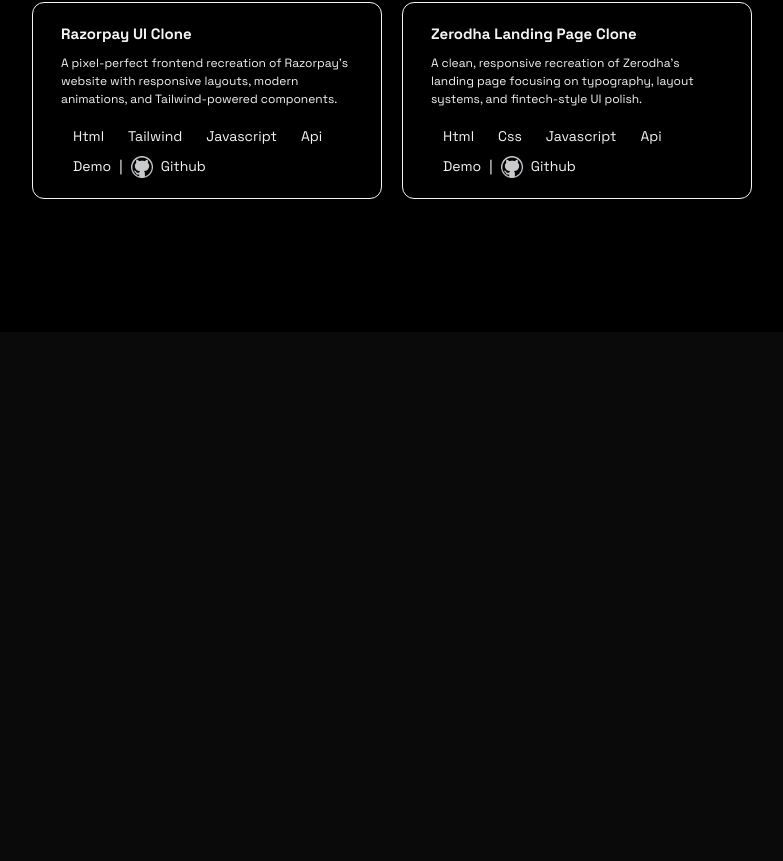
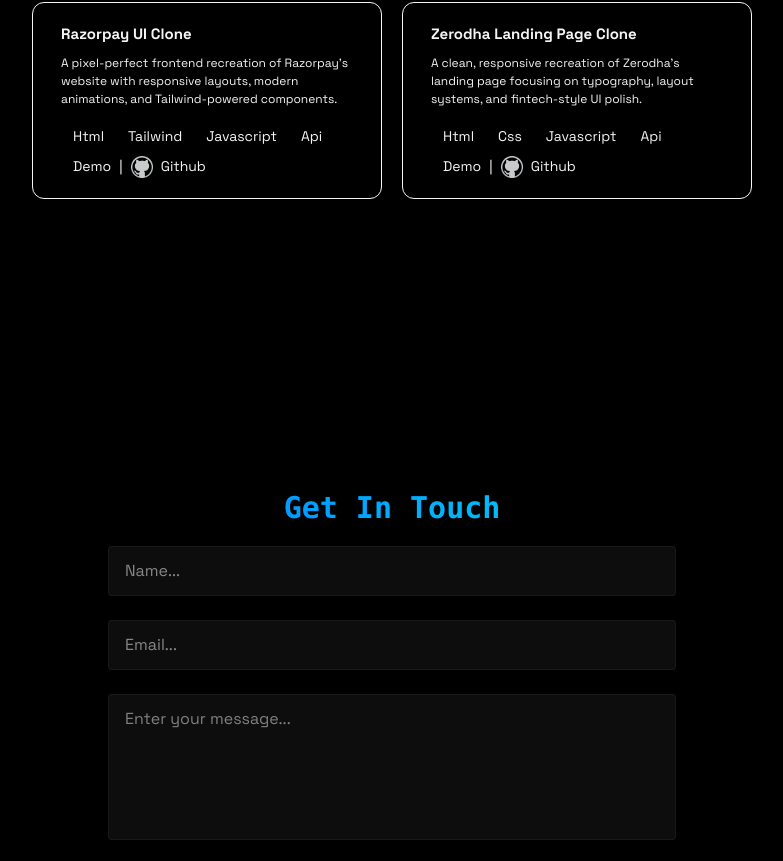
Before and after one commit to piratesofsi/musab-portfolio, a React (Vite) app: page / in a window 1280 px wide. Shown: the part 1936-2797 px from the top of the page, without its empty margins (248-1031 px from the left). Before the commit the page ends 2268 px from the top, so only its background shows below. Built offline with nearby package versions, Linux system fonts and the light colour scheme.

Commit message:
Add EmailJS contact form with env config and UX improvements

```diff
--- a/package.json
+++ b/package.json
@@ -10,6 +10,7 @@
     "preview": "vite preview"
   },
   "dependencies": {
+    "@emailjs/browser": "^4.4.1",
     "@tailwindcss/vite": "^4.1.18",
     "react": "^19.2.0",
     "react-dom": "^19.2.0",
--- a/src/App.jsx
+++ b/src/App.jsx
@@ -6,6 +6,7 @@
 import ThemeToggle from "./components/ThemeToggle";
 import About from "./components/sections/About";
 import Projects from "./components/sections/Projects";
+import Contact from "./components/sections/Contact";
 
 
 
@@ -33,6 +34,7 @@
           <Home/>
           <About/>
           <Projects/>
+          <Contact/>
 
         </div>
     </>
--- a/src/components/RevealOnScreen.jsx
+++ b/src/components/RevealOnScreen.jsx
@@ -53,13 +53,15 @@
             ([entry]) => {
 
                 if (!ref.current) return;
-
+                // if the div is in the viewport then reveal it
                 if (entry.isIntersecting) {
+                    // here the visible class is added
                     ref.current.classList.add("visible");
-
+                    // if the it's on mobile means after first time remove the animation
                     if (isMobile) {
                         observer.unobserve(ref.current);
                     }
+                    // and if not on mobile js remove it and then again add it for other one
                 } else if (!isMobile) {
 
                     ref.current.classList.remove("visible");
--- a/src/components/sections/Contact.jsx
+++ b/src/components/sections/Contact.jsx
@@ -0,0 +1,130 @@
+import React, { useState } from 'react'
+import RevealOnScreen from '../RevealOnScreen'
+import emailjs from "@emailjs/browser";
+
+
+const Contact = () => {
+
+    // define a usestate so i can disable the submit
+    // while sending
+    const [isSending,setisSending] = useState(false);
+
+
+    // function for handling the submit of form means sending email
+    const sendEmail = (e) => {
+
+        // disable the button
+        setisSending(true);
+
+
+
+
+        // prevents the default behaviour of the forms
+        e.preventDefault();
+
+        emailjs.sendForm(
+            import.meta.env.VITE_EMAIL_SERVICE,
+            import.meta.env.VITE_EMAIL_TEMPLATE,
+            e.target,
+            import.meta.env.VITE_EMAIL_PUBLIC
+        ).then(()=>{
+            alert("form submitted successfully!");
+
+            // clear all inputes
+
+        // clear all inputs
+        e.target.reset();
+
+        })
+        .catch((err)=>{
+            console.log(err);
+            alert("OOps , something went wrong!!");
+        })
+        .finally(()=>{
+            // enable the button
+            setisSending(false);
+        })
+
+    }
+
+
+    return (
+
+
+            <section id='Contact'
+                className='min-h-[calc(100svh-4rem)] pt-2 flex justify-center items-center '>
+
+                {/* main content form
+         */}
+         <RevealOnScreen>
+                <div className='px-4 md:w-150 mx-auto  py-20 '>
+                    <h1 className='md:text-3xl  text-2xl font-bold light:from-purple-600 light:to-pink-500 font-mono text-center mb-5 bg-gradient-to-r bg-clip-text from-blue-500
+            to-cyan-400 text-transparent md:pb- '>Get In Touch</h1>
+
+            {/* form  */}
+                    <form onSubmit={sendEmail} className='space-y-6'>
+                        {/* for name input  */}
+                        <div className='relative'>
+                            <input type="text"
+                                id='name'
+                                name='name'
+                                required
+                                placeholder='Name...'
+                                className='w-full bg-white/5 border
+                     light:placeholder-blue-800 border-white/5 light:bg-blue-600/5 light:border-gray-500 rounded px-4 py-3 text-white transition focus:outline-none focus:border-blue-500 focus:bg-blue-500/5  light:focus:border-blue-800 '
+                            />
+                        </div>
+
+                        {/* for email input  */}
+                        <div className='relative'>
+                            <input type="email"
+                                id='email'
+                                name='email'
+                                required
+                                placeholder='Email...'
+                                className='w-full
+                     light:placeholder-blue-800  bg-white/5 border border-white/5 light:bg-blue-600/5 light:border-gray-500 rounded px-4 py-3 text-white transition focus:outline-none focus:border-blue-500 focus:bg-blue-500/5  light:focus:border-blue-800 '
+                            />
+                        </div>
+
+                        {/* for message field  input  */}
+                        <div className='relative'>
+                            <textarea
+                                id='message'
+                                name='message'
+                                required
+                                placeholder='Enter your message...'
+                                rows={5}
+                                className='w-full resize-none bg-white/5 border
+
+                    light:placeholder-blue-800 border-white/5 light:bg-blue-600/5 light:border-gray-500 rounded px-4 py-3  dark:text-white
+                    light:text-black transition focus:outline-none focus:border-blue-500 focus:bg-blue-500/5  light:focus:border-blue-800
+                    placeholder:opacity-100 '
+                            />
+                        </div>
+
+                        {/* submit button  */}
+                        <button
+                            type="submit"
+                            disabled={isSending}
+                            className='w-full text-white light:text-black py-3 px-6
+                rounded font-medium transition bg-blue-500 light:bg-blue-400 hover:bg-blue-700 light:hover:bg-blue-500 cursor-pointer hover:-translate-y-0.5 hover:shadow-[0_0_15px_rgba(59,130,246,0.4)] light:hover:shadow-[0_0_12px_rgba(37,99,235,0.25)]
+' >
+                              {isSending ? "Sending..." : "Submit"}
+
+                        </button>
+
+                    </form>
+
+
+
+                </div>
+                </RevealOnScreen>
+
+            </section>
+
+
+    )
+}
+
+export default Contact
```
Also changed, not shown: 2 other files (tests, documents, lock files or other folders).
